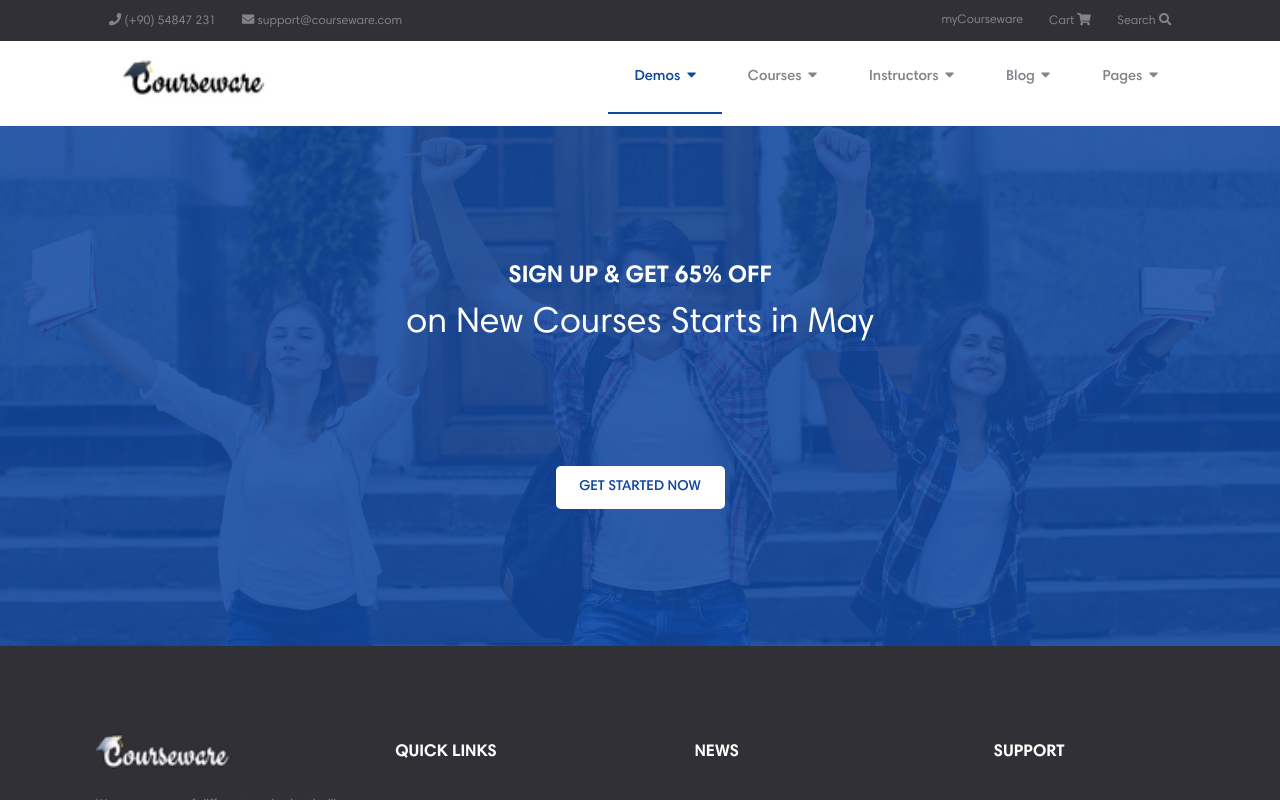
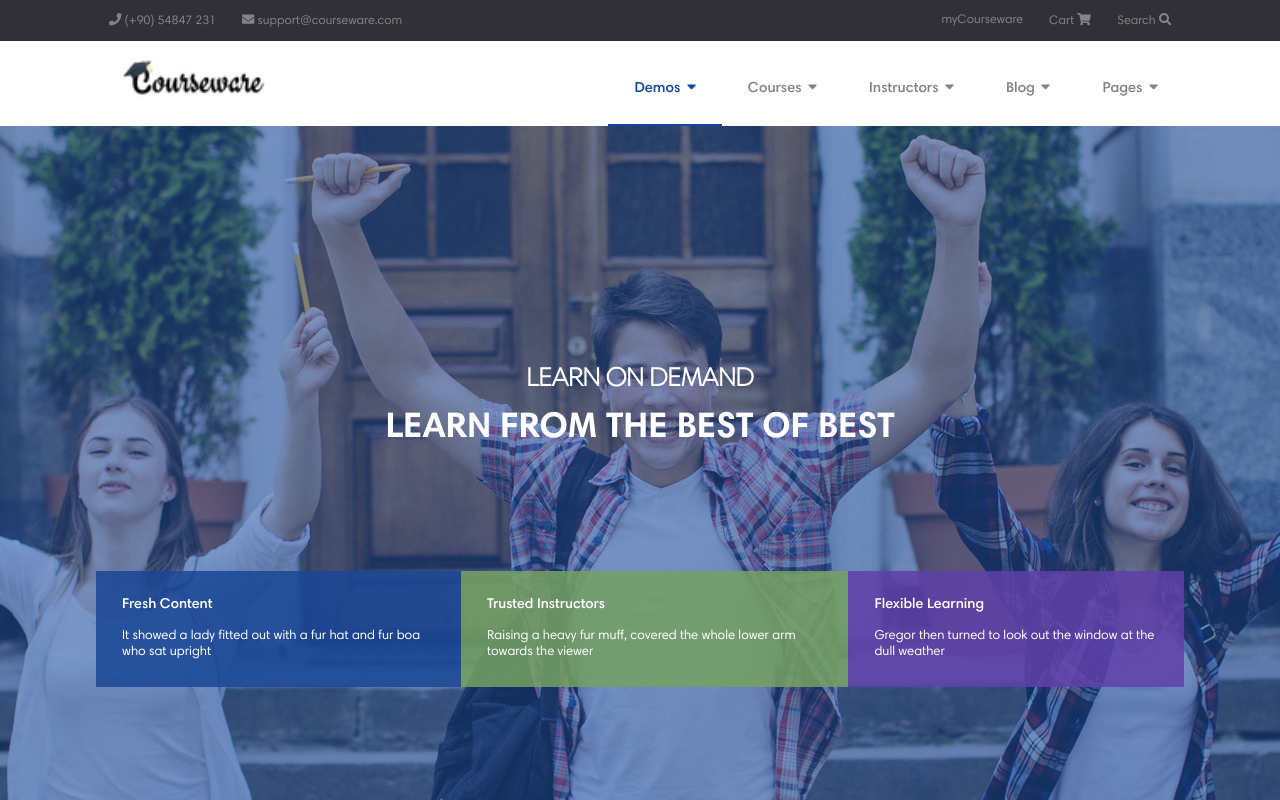
Before and after one commit to serkviseal/gunsel-coding-challenge, a React (Create React App) app: page / in a window 1280 px wide. Shown: the top 800 px of the page. Built offline with nearby package versions, Linux system fonts and the light colour scheme.

Commit message:
banner UI design

```diff
--- a/src/assets/styles/common/global.scss
+++ b/src/assets/styles/common/global.scss
@@ -53,6 +53,7 @@ body {
         list-style-type: none;
         padding: 0;
         @include flexjustifycontent(flex-end);
+        @include flexalignitems(flex-end);
         .left-container {
             margin-right: auto;
             img {
--- a/src/assets/styles/common/inherited.scss
+++ b/src/assets/styles/common/inherited.scss
@@ -22,3 +22,14 @@
         color: $blue-color;
     }
 }
+
+.defaults-banner {
+    min-height: 65vh;
+    background-size: cover;
+    background-position: center;
+    background-repeat: no-repeat;
+    @include flexbox;
+    flex-direction: column;
+    @include flexalignitems(center);
+    @include flexjustifycontent(center);
+}
--- a/src/assets/styles/index.scss
+++ b/src/assets/styles/index.scss
@@ -8,3 +8,4 @@
 
 //layouts
 @import 'layouts/footer-banner';
+@import 'layouts/header-banner';
--- a/src/assets/styles/layouts/footer-banner.scss
+++ b/src/assets/styles/layouts/footer-banner.scss
@@ -1,13 +1,5 @@
 .footer-banner {
-    min-height: 65vh;
-    background-size: cover;
-    position: relative;
-    background-position: center;
-    background-repeat: no-repeat;
-    @include flexbox;
-    flex-direction: column;
-    @include flexalignitems(center);
-    @include flexjustifycontent(center);
+    @extend .defaults-banner;
     box-shadow: inset 0 0 0 1000px rgba(15, 71, 162, 0.85);
     button {
         @extend .default-btn;
--- /dev/null
+++ b/src/assets/styles/layouts/header-banner.scss
@@ -0,0 +1,40 @@
+.header-banner {
+    @extend .defaults-banner;
+    min-height: 100vh;
+    box-shadow: inset 0 0 0 1000px rgba(15, 71, 162, 0.5);
+
+    h2,
+    h5,
+    p,
+    h4 {
+        color: $white-color;
+        margin: 0;
+        padding: 0;
+    }
+    h5 {
+        font-size: 2rem;
+        padding-bottom: 1.5vh;
+    }
+    h2 {
+        font-size: 2.75rem;
+        padding-bottom: 15vh;
+    }
+    .container {
+        @include flexbox;
+        div {
+            padding: 2rem;
+            h4 {
+                padding-bottom: 1.85vh;
+            }
+            &:nth-child(1) {
+                background: rgba(26, 71, 150, 0.85);
+            }
+            &:nth-child(2) {
+                background: rgba(117, 162, 99, 0.85);
+            }
+            &:nth-child(3) {
+                background: rgba(96, 64, 169, 0.85);
+            }
+        }
+    }
+}
--- /dev/null
+++ b/src/components/views/banner/HeaderBanner.js
@@ -0,0 +1,29 @@
+import React, { Component } from 'react';
+import banner from './../../../assets/images/banner-background.jpg'
+
+export class HeaderBanner extends Component {
+    render() {
+        return (
+            <div className='header-banner' style={{ backgroundImage: `url(${banner})` }}>
+                <h5>LEARN ON DEMAND</h5>
+                <h2>LEARN FROM THE BEST OF BEST</h2>
+                <div className='container'>
+                    <div>
+                        <h4>Fresh Content</h4>
+                        <p>It showed a lady fitted out with a fur hat and fur boa who sat upright</p>
+                    </div>
+                    <div>
+                        <h4>Trusted Instructors</h4>
+                        <p>Raising a heavy fur muff, covered the whole lower arm towards the viewer</p>
+                    </div>
+                    <div>
+                        <h4>Flexible Learning</h4>
+                        <p>Gregor then turned to look out the window at the dull weather</p>
+                    </div>
+                </div>
+            </div>
+        )
+    }
+}
+
+export default HeaderBanner
--- a/src/pages/home.js
+++ b/src/pages/home.js
@@ -1,12 +1,14 @@
 import React, { Component } from 'react';
 import Global from '../components/reusable/global';
+import HeaderBanner from './../components/views/banner/HeaderBanner';
 import FooterBanner from './../components/views/banner/FooterBanner';
 
 export class Home extends Component {
     render() {
         return (
             <Global>
-               <FooterBanner />
+                <HeaderBanner />
+                <FooterBanner />
             </Global>
         )
     }
```
